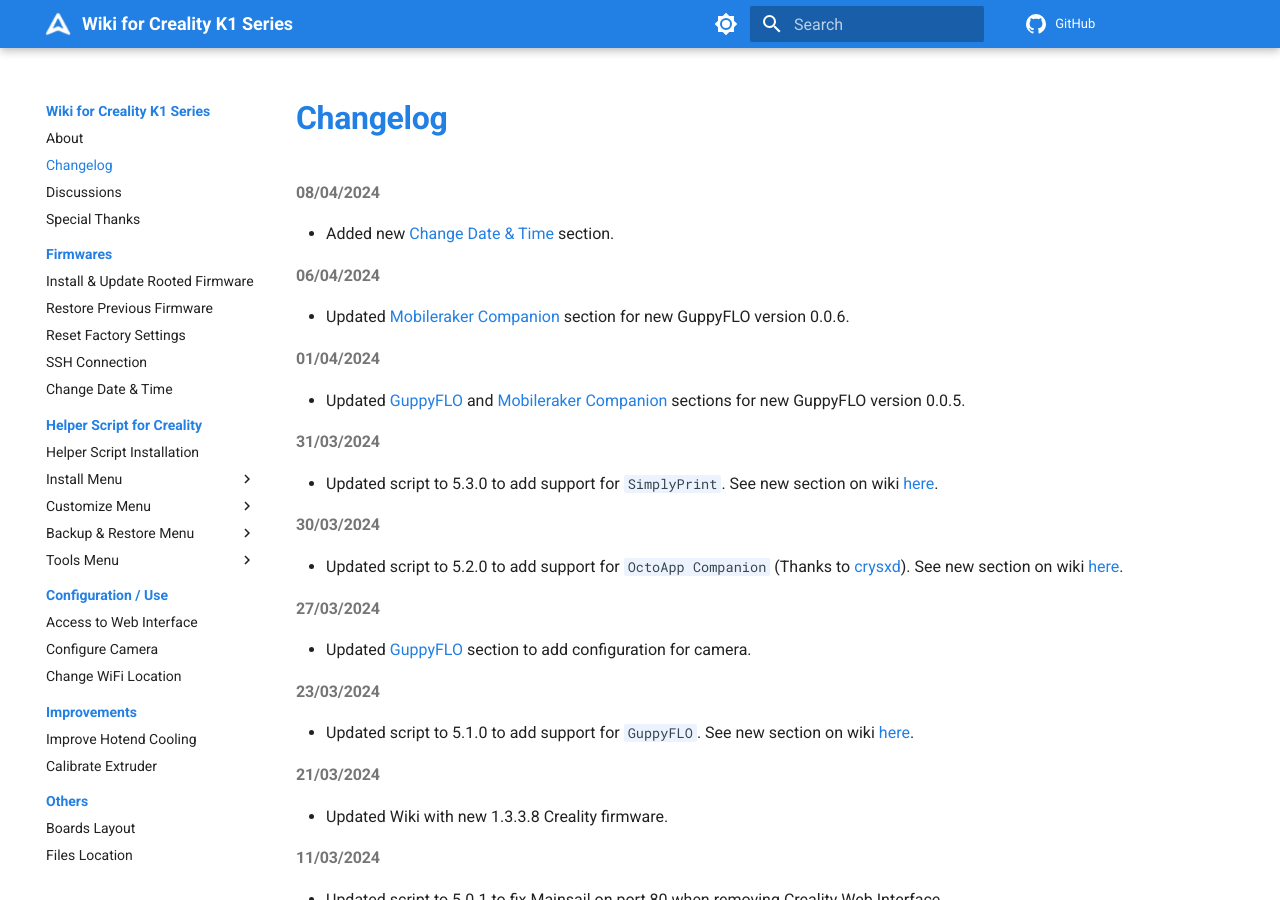
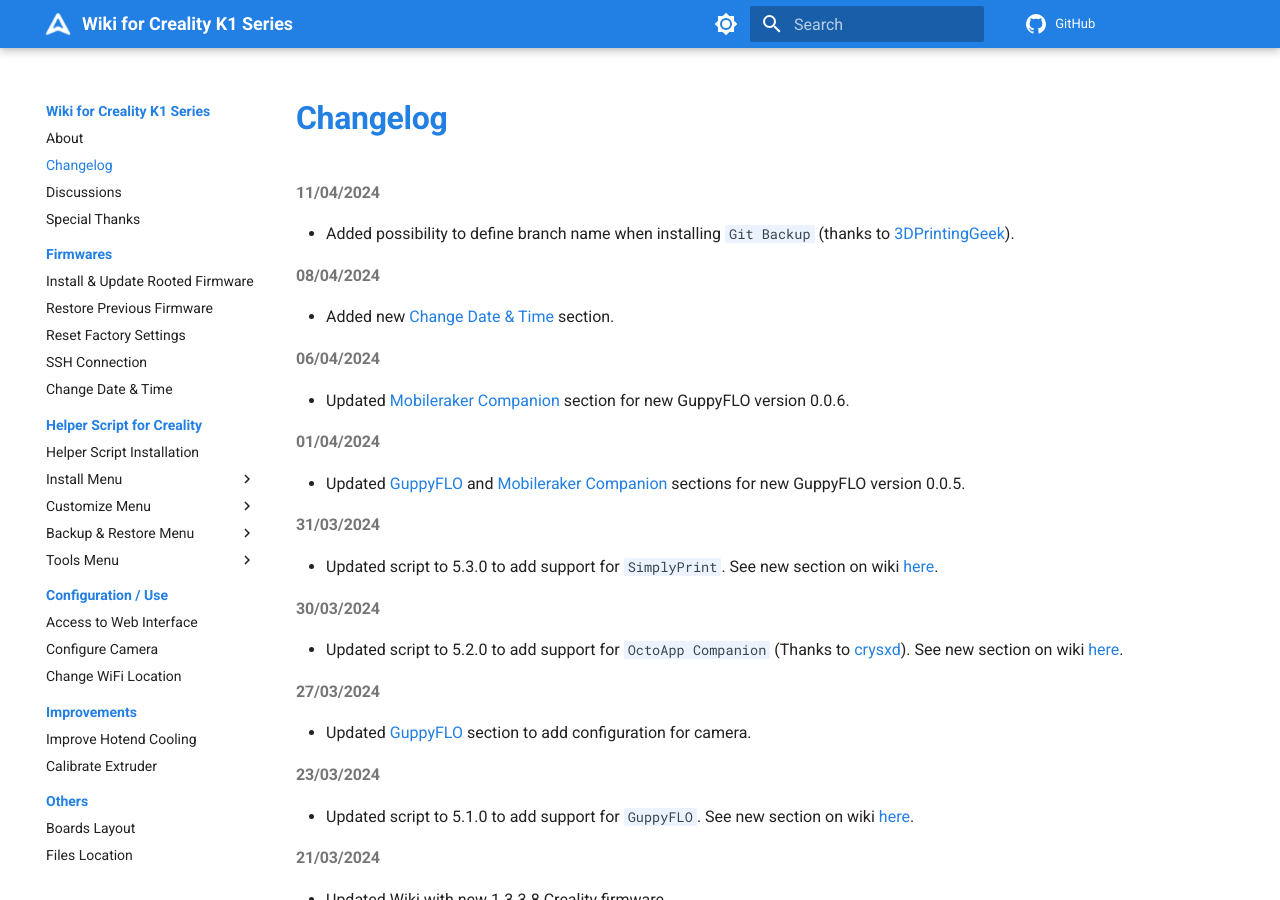
Before and after one commit to Guilouz/Creality-Helper-Script-Wiki, an MkDocs documentation site: the page built from docs/changelog.md, in a window 1280 px wide and 900 px high. Built offline with MkDocs 1.6.1 and Material for MkDocs 9.7.7, drawn with Linux system fonts in a browser that asks for light colours; comment, search, counter and statistics services are not loaded.

Commit message:
Update changelog.md

```diff
--- a/docs/changelog.md
+++ b/docs/changelog.md
@@ -2,6 +2,10 @@
 hide:
   - toc
 ---
+#### 11/04/2024
+
+- Added possibility to define branch name when installing `Git Backup` (thanks to [3DPrintingGeek](https://github.com/3DPrintingGeek)).
+
 #### 08/04/2024
 
 - Added new [Change Date & Time](firmwares/change-date-and-time.md) section.
```
